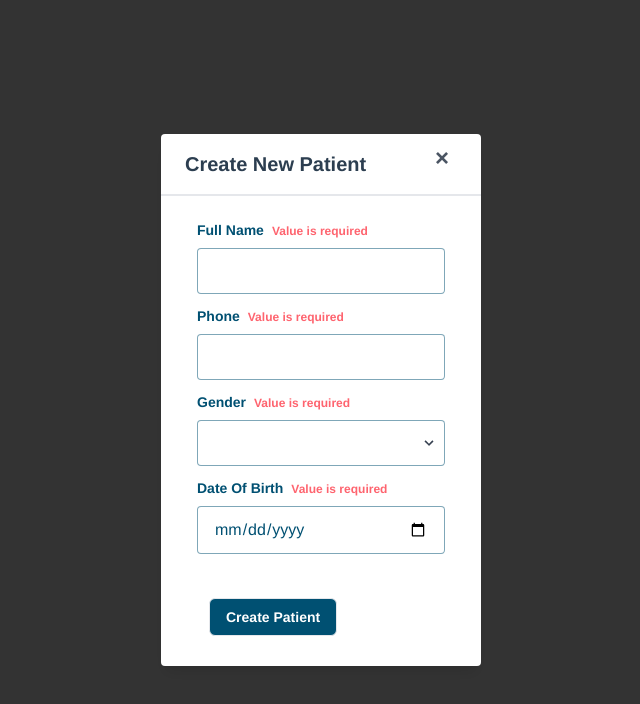
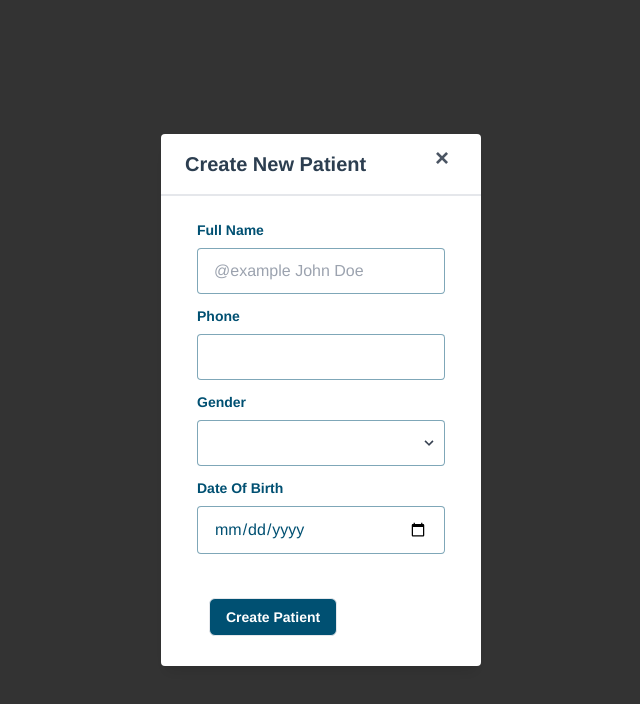
Before and after one commit to SayeedSanjana/denis-vue-js, a Vue app: page /register-patient in a window 1280 px wide. Shown: the top 704 px of the page, without its empty margins (319-959 px from the left). Built offline with nearby package versions, Linux system fonts and the light colour scheme.

Commit message:
Register Patient Validation fixed

```diff
--- a/src/views/DoctorsPortal/RegisterPatient.vue
+++ b/src/views/DoctorsPortal/RegisterPatient.vue
@@ -14,12 +14,11 @@
 						<div class="form-group">
 							<label class="form-label" for="name">
 								Full Name
-								<div v-show="v$.$error">
+						<div v-show="v$.formdata.name.$error">
 							<div v-for="error of v$.formdata.name.$errors" :key="error.$uid">
 								<small class="form-error-text">
 									{{error.$message}}
 								</small>
-
 							</div>
 						</div>
 
@@ -27,14 +26,15 @@
 
 							<input
 								class="form-input"
-								id="name" type="text" placeholder="" v-model="formdata.name">
+								id="name" type="text" placeholder="@example John Doe" v-model.trim="v$.formdata.name.$model">
 						</div>
 
 						<!-- phone -->
 
 						<div class="form-group">
-							<label class="form-label" for="phone">Phone
-							<div v-show="v$.$error">
+							<label class="form-label" for="phone">
+								Phone
+							<div v-show="v$.formdata.phone.$error">
 								<div v-for="error of v$.formdata.phone.$errors" :key="error.$uid">
 									<small class="form-error-text">
 										{{error.$message}}
@@ -45,7 +45,7 @@
 						</label>
 							<input
 								class="form-input"
-								id="phone" type="text" placeholder="" v-model="formdata.phone">
+								id="phone" type="text" placeholder="" v-model.trim="v$.formdata.phone.$model">
 
 						</div>
 
@@ -56,7 +56,7 @@
 						<div class="form-group">
 							<label class="form-label" for="gender">
 								Gender
-								<div v-show="v$.$error">
+							<div v-show="v$.formdata.gender.$error">
 								<div v-for="error of v$.formdata.gender.$errors" :key="error.$uid">
 								<small class="form-error-text">
 									{{error.$message}}
@@ -68,10 +68,11 @@
 							<div class="relative">
 								<select
 									class="form-input"
-									id="gender" v-model="formdata.gender">
-									<option>Male</option>
-									<option>Female</option>
-									<option>Others</option>
+									id="gender" v-model.trim="v$.formdata.gender.$model">
+									<option value="none" >none</option>
+									<option value="male">Male</option>
+									<option value="female">Female</option>
+									<option value="others">Others</option>
 								</select>
 								<div
 									class="pointer-events-none absolute inset-y-0 right-0 flex items-center px-2 text-gray-700">
@@ -92,7 +93,8 @@
 
 						<div class="form-group">
 							<label class="form-label" for="dob">Date Of Birth
-								<div v-show="v$.$error">
+
+							<div v-show="v$.formdata.dob.$error">
 								<div v-for="error of v$.formdata.dob.$errors" :key="error.$uid">
 									<small class="form-error-text">
 										{{error.$message}}
@@ -103,7 +105,7 @@
 						</label>
 						<input
 							class="form-input"
-						id="date" type="date" placeholder="Input date of birth" v-model="formdata.dob">
+						id="date" type="date" placeholder="Input date of birth" v-model.trim="v$.formdata.dob.$model">
 
 						</div>
 
@@ -146,11 +148,11 @@ components: {
     },
 	setup() {
         return {
-            v$: useValidate({$autoDirty: true}),
+            v$: useValidate(),
         }
     },
 	mounted(){
-		this.v$.$touch();
+		// this.v$.$touch();
 		// console.log(this.v$.$touch());
 	},
 
```
Lines whose indentation alone changed are shown as unchanged.
